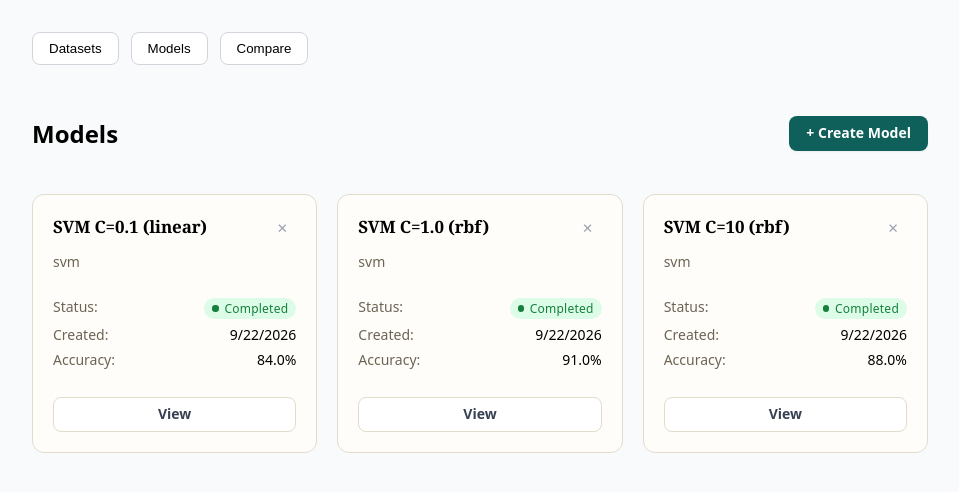
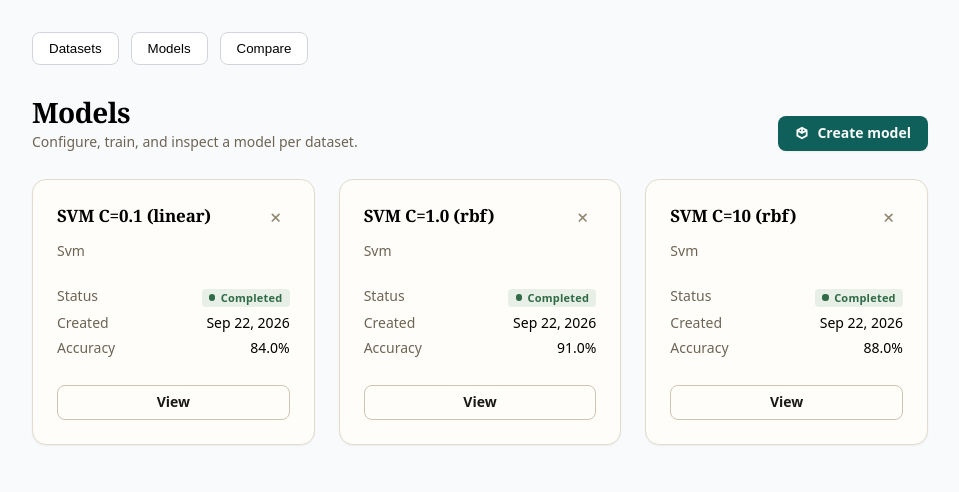
Before and after one commit to shashankmc/vue-legal-ml-builder, a Vue app: page / in a window 1280 px wide. Both pictures are taken after a click on the button "Models". Shown: the top 492 px of the page, without its empty margins (160-1119 px from the left). Built offline with nearby package versions, Linux system fonts and the light colour scheme.

Commit message:
refactor(models): redesign ModelList
Match the DatasetManager treatment: editorial header, accent-rail tiles,
square status badges with tabular numerals, skeleton loading, composed empty
state, and inline two-step delete confirmation.

```diff
--- a/src/components/ModelList.vue
+++ b/src/components/ModelList.vue
@@ -1,8 +1,9 @@
 <script setup lang="ts">
-import { computed, inject, onMounted, onUnmounted } from 'vue'
+import { computed, inject, onMounted, onUnmounted, ref } from 'vue'
 import type { MLAdapter, MlModel } from '../types'
 import { useModels } from '../composables/useModels'
 import { numericMetric } from '../utils/metrics'
+import Icon from './shared/Icon.vue'
 
 const props = defineProps<{ adapter?: MLAdapter; datasetId?: string }>()
 const emit = defineEmits<{ view: [model: MlModel]; train: [model: MlModel]; create: [] }>()
@@ -14,6 +15,8 @@ const { models, isLoading, error, load, remove, stopPolling } = useModels(adapte
 onMounted(() => load(props.datasetId))
 onUnmounted(stopPolling)
 
+const confirmingId = ref<string | null>(null)
+
 const statusClass: Record<string, string> = {
   completed: 'vmlb-status-completed',
   training: 'vmlb-status-training',
@@ -22,86 +25,95 @@ const statusClass: Record<string, string> = {
 }
 
 async function onDelete(id: string) {
-  if (!confirm('Are you sure you want to delete this model?')) return
   await remove(id)
+  confirmingId.value = null
 }
 </script>
 
 <template>
   <div class="vmlb-list">
     <div class="vmlb-list-header">
-      <h2>Models</h2>
-      <button class="vmlb-btn-primary" @click="emit('create')">+ Create Model</button>
+      <div>
+        <h2 class="vmlb-display">Models</h2>
+        <p class="vmlb-muted">Configure, train, and inspect a model per dataset.</p>
+      </div>
+      <button class="vmlb-btn-primary" @click="emit('create')">
+        <Icon name="model" /> Create model
+      </button>
     </div>
 
-    <div v-if="error" class="vmlb-alert-error">{{ error }}</div>
-    <div v-if="isLoading" class="vmlb-spinner-wrap"><div class="vmlb-spinner" /></div>
+    <div v-if="error" class="vmlb-alert-error">
+      <Icon name="alert" /> {{ error }}
+    </div>
+
+    <div v-if="isLoading" class="vmlb-grid" aria-label="Loading models">
+      <div v-for="i in 3" :key="i" class="vmlb-skeleton vmlb-skeleton-tile" />
+    </div>
 
     <div v-else-if="models.length === 0" class="vmlb-empty">
-      <p>No models yet. Create your first machine learning model to start analyzing legal text data.</p>
-      <button class="vmlb-btn-primary" @click="emit('create')">Create Your First Model</button>
+      <Icon name="model" size="2rem" class="vmlb-empty-icon" />
+      <p class="vmlb-empty-title">No models yet</p>
+      <p>Create your first model to start classifying legal text.</p>
+      <button class="vmlb-btn-primary" @click="emit('create')">Create your first model</button>
     </div>
 
     <div v-else class="vmlb-grid">
-      <div v-for="model in models" :key="model.id" class="vmlb-model-tile">
+      <article v-for="model in models" :key="model.id" class="vmlb-tile">
         <div class="vmlb-tile-head">
           <div>
             <h3>{{ model.name }}</h3>
-            <p class="vmlb-muted">{{ model.model_type }}</p>
+            <p class="vmlb-muted vmlb-capitalize">{{ model.model_type.replace(/_/g, ' ') }}</p>
           </div>
-          <button class="vmlb-icon-btn" title="Delete model" @click="onDelete(model.id)">✕</button>
+          <button class="vmlb-icon-btn" title="Delete model" @click="confirmingId = model.id">
+            <Icon name="close" />
+          </button>
         </div>
 
         <div class="vmlb-tile-body">
           <div class="vmlb-row">
-            <span class="vmlb-muted">Status:</span>
+            <span class="vmlb-muted">Status</span>
             <span class="vmlb-status" :class="statusClass[model.status]">{{ model.status }}</span>
           </div>
           <div class="vmlb-row">
-            <span class="vmlb-muted">Created:</span>
-            <span>{{ new Date(model.created_at).toLocaleDateString() }}</span>
+            <span class="vmlb-muted">Created</span>
+            <span>{{ new Date(model.created_at).toLocaleDateString(undefined, { day: 'numeric', month: 'short', year: 'numeric' }) }}</span>
           </div>
           <div v-if="numericMetric(model.metrics, 'accuracy') !== undefined" class="vmlb-row">
-            <span class="vmlb-muted">Accuracy:</span>
-            <span>{{ (numericMetric(model.metrics, 'accuracy')! * 100).toFixed(1) }}%</span>
+            <span class="vmlb-muted">Accuracy</span>
+            <span class="vmlb-num">{{ (numericMetric(model.metrics, 'accuracy')! * 100).toFixed(1) }}%</span>
           </div>
         </div>
 
-        <div class="vmlb-tile-actions">
+        <div v-if="confirmingId === model.id" class="vmlb-confirm">
+          <span>Delete this model?</span>
+          <div class="vmlb-confirm-actions">
+            <button class="vmlb-btn-tertiary" @click="confirmingId = null">Cancel</button>
+            <button class="vmlb-btn-primary" @click="onDelete(model.id)">Delete</button>
+          </div>
+        </div>
+        <div v-else class="vmlb-tile-actions">
           <button class="vmlb-btn-secondary" @click="emit('view', model)">View</button>
-          <button v-if="model.status === 'pending'" class="vmlb-btn-primary" @click="emit('train', model)">Train</button>
+          <button v-if="model.status === 'pending'" class="vmlb-btn-primary" @click="emit('train', model)">
+            Train
+          </button>
         </div>
-      </div>
+      </article>
     </div>
   </div>
 </template>
 
 <style scoped>
-.vmlb-list-header { display: flex; justify-content: space-between; align-items: center; margin-bottom: 1.5rem; }
-.vmlb-list-header h2 { font-size: 1.5rem; font-weight: 700; }
-.vmlb-grid { display: grid; grid-template-columns: repeat(auto-fill, minmax(16rem, 1fr)); gap: 1.25rem; }
-.vmlb-model-tile { border: 1px solid var(--vmlb-border, #e5e7eb); border-radius: 0.75rem; padding: 1.25rem; background: var(--vmlb-surface, #fff); }
-.vmlb-tile-head { display: flex; justify-content: space-between; align-items: start; margin-bottom: 0.75rem; }
-.vmlb-tile-head h3 { font-weight: 600; }
-.vmlb-icon-btn { background: none; border: none; color: #9ca3af; cursor: pointer; }
-.vmlb-icon-btn:hover { color: #dc2626; }
-.vmlb-tile-body { display: flex; flex-direction: column; gap: 0.375rem; margin-bottom: 1rem; font-size: 0.875rem; }
-.vmlb-row { display: flex; justify-content: space-between; }
-.vmlb-status { padding: 0.125rem 0.5rem; border-radius: 999px; font-size: 0.75rem; font-weight: 500; }
-.vmlb-status-completed { background: #dcfce7; color: #15803d; }
-.vmlb-status-training { background: #dbeafe; color: #1d4ed8; }
-.vmlb-status-pending { background: #fef9c3; color: #a16207; }
-.vmlb-status-failed { background: #fee2e2; color: #b91c1c; }
-.vmlb-tile-actions { display: flex; gap: 0.5rem; }
-.vmlb-tile-actions button { flex: 1; }
-.vmlb-empty { text-align: center; padding: 3rem 0; color: var(--vmlb-text-muted, #6b7280); }
-.vmlb-empty button { margin-top: 1rem; }
-.vmlb-btn-primary, .vmlb-btn-secondary { padding: 0.5rem 1rem; border-radius: 0.5rem; font-weight: 600; font-size: 0.875rem; cursor: pointer; border: 1px solid transparent; }
-.vmlb-btn-primary { background: var(--vmlb-primary, #4f46e5); color: #fff; }
-.vmlb-btn-secondary { background: #fff; color: #374151; border-color: var(--vmlb-border, #d1d5db); }
-.vmlb-alert-error { background: #fef2f2; border: 1px solid #fecaca; color: #dc2626; padding: 0.75rem 1rem; border-radius: 0.5rem; margin-bottom: 1rem; font-size: 0.875rem; }
-.vmlb-muted { color: var(--vmlb-text-muted, #6b7280); }
-.vmlb-spinner-wrap { display: flex; justify-content: center; padding: 3rem 0; }
-.vmlb-spinner { width: 2.5rem; height: 2.5rem; border-radius: 999px; border: 3px solid #e5e7eb; border-bottom-color: var(--vmlb-primary, #4f46e5); animation: vmlb-spin 0.7s linear infinite; }
-@keyframes vmlb-spin { to { transform: rotate(360deg); } }
+.vmlb-list-header { display: flex; align-items: flex-end; justify-content: space-between; gap: 1rem; margin-bottom: 1.75rem; }
+.vmlb-list-header h2 { margin: 0 0 0.25rem; font-size: 1.75rem; }
+.vmlb-list-header .vmlb-muted { margin: 0; max-width: 48ch; }
+.vmlb-capitalize { text-transform: capitalize; }
+.vmlb-confirm {
+  display: flex; flex-direction: column; gap: 0.5rem; margin-top: auto;
+  padding-top: 0.75rem; border-top: 1px dashed var(--vmlb-border-strong);
+  font-size: 0.8125rem; color: var(--vmlb-text-muted);
+}
+.vmlb-confirm-actions { display: flex; justify-content: flex-end; gap: 0.5rem; }
+@media (max-width: 40rem) {
+  .vmlb-list-header { flex-direction: column; align-items: flex-start; }
+}
 </style>
```
